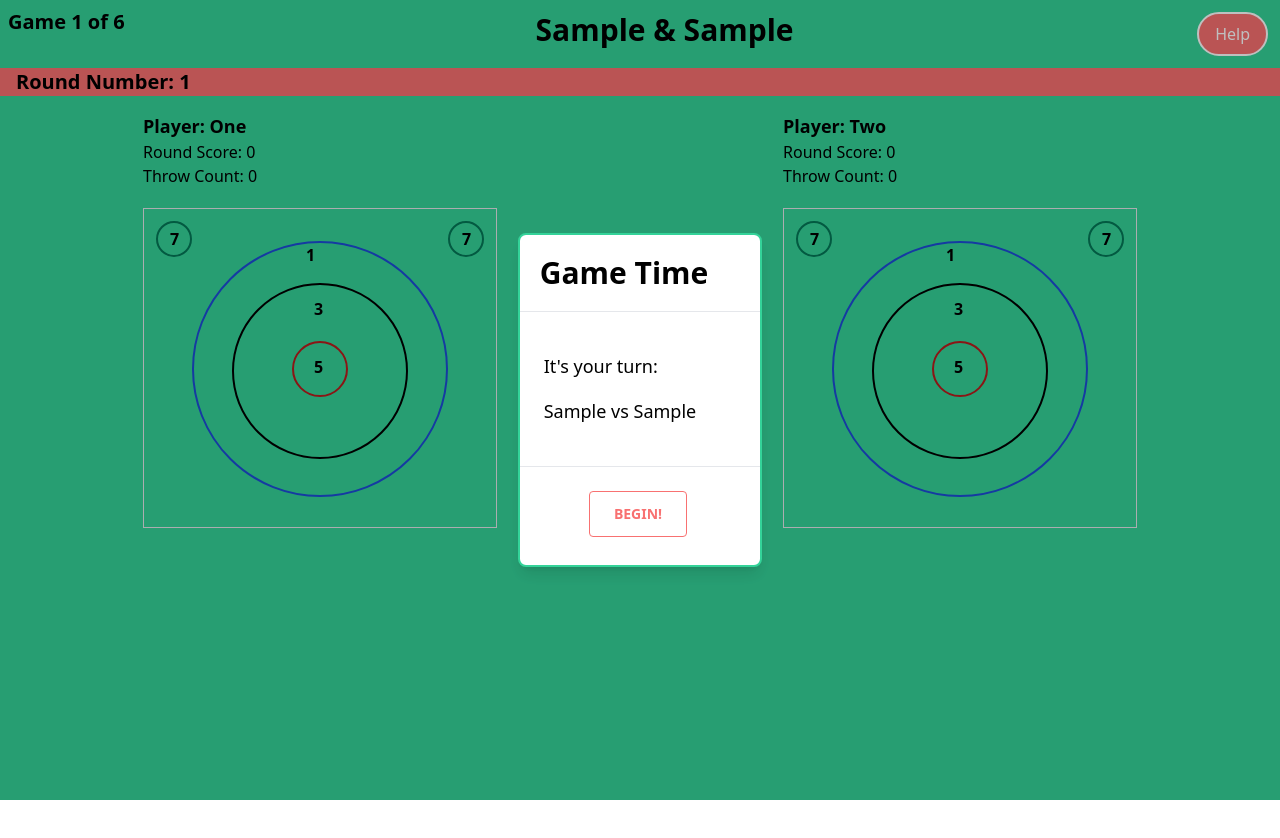
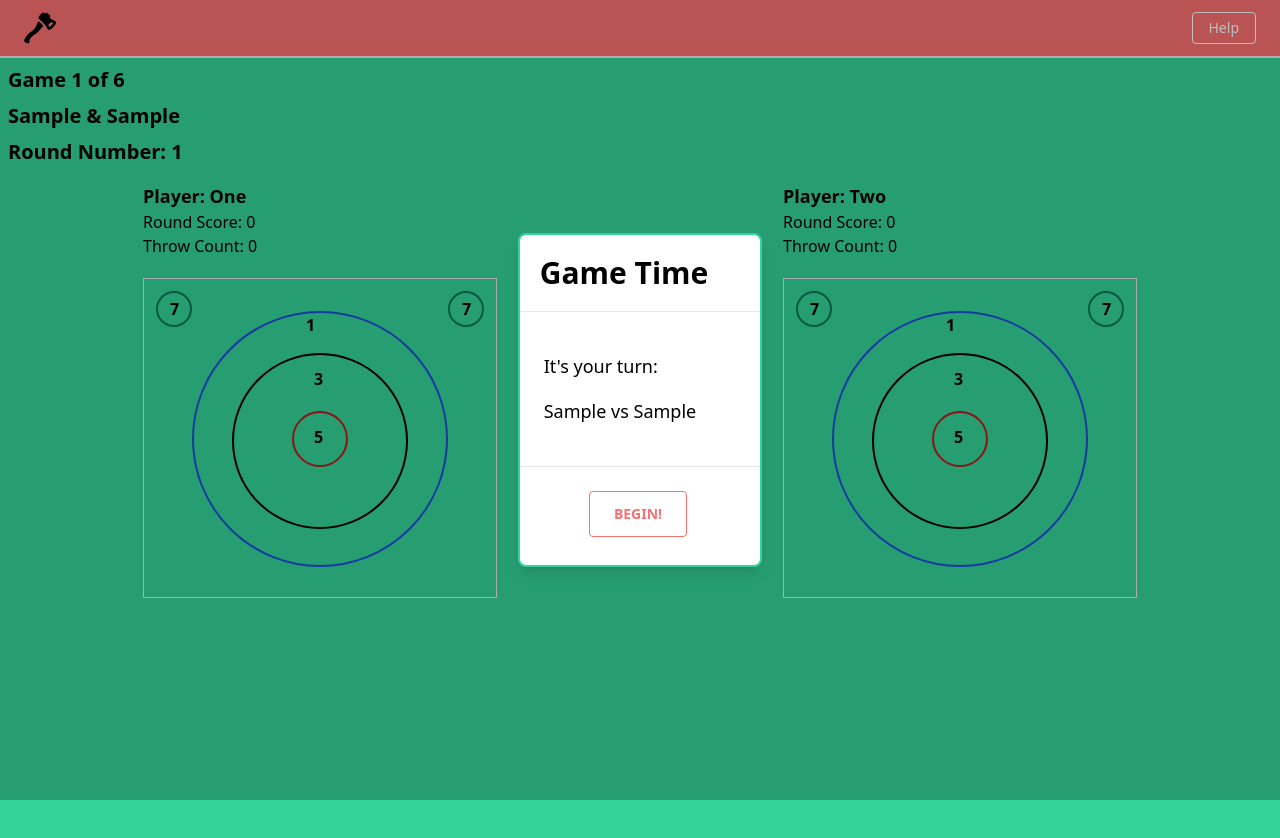
Before and after one commit to danni-young/axe-throwing-scoring, a Nuxt app: page /playerDetails in a window 1280 px wide. Both pictures are taken after typing "Sample", "Sample", "Sample", "Sample" into the empty fields and a click on the button "Save players". Shown: the top 838 px of the page. Before the commit the page ends 800 px from the top, so only its background shows below. Built offline with nearby package versions, Linux system fonts and the light colour scheme; what tailwindcss-hero-patterns would draw is missing.

Commit message:
added navigation bar to game page

```diff
--- a/components/gameDashboard.vue
+++ b/components/gameDashboard.vue
@@ -1,10 +1,10 @@
 <template>
   <div>
-   <div class="w-full bg-red-400">
-      <p class="text-xl pl-4 font-bold">Round Number: {{ roundNumber }}</p>
+   <div class="w-screen ">
+      <p class="text-xl pl-2 font-bold">Round Number: {{ roundNumber }}</p>
     </div>
   <div
-    class="flex flex-row flex-wrap justify-around items-center h-3/6"
+    class="flex flex-row flex-wrap justify-around items-center h-3/6 w-screen bg-green-400"
   >
 
     <target-board
--- /dev/null
+++ b/components/navigationBar.vue
@@ -0,0 +1,41 @@
+<template>
+    <nav class="relative flex flex-wrap items-center justify-between px-2 py-3 bg-red-400 border-b-black border-b-2">
+      <div class="container px-4 mx-auto flex flex-wrap items-center justify-between">
+        <a href="/">
+            <img src="./../static/axe.jpeg" class="object-scale-down h-8"/>
+        </a>
+        <div class="w-full relative flex justify-between lg:w-auto  px-4 lg:static lg:block lg:justify-start">
+          <button class="text-white cursor-pointer text-xl leading-none px-3 py-1 border border-solid border-transparent rounded bg-transparent block lg:hidden outline-none focus:outline-none" type="button" v-on:click="toggleNavbar()">
+            <i class="fas fa-bars"></i>
+          </button>
+        </div>
+        <div class="w-full block flex-grow lg:flex lg:items-center lg:w-auto">
+    <div class="text-sm lg:flex-grow">
+    </div>
+    <div>
+      <button v-on:click="toggleModal()" class="inline-block text-sm px-4 py-2 leading-none border rounded text-white border-white hover:border-transparent hover:text-red-400 hover:bg-white mt-4 lg:mt-0">Help</button>
+    </div>
+  </div>
+      </div>
+    </nav>
+  </template>
+
+  <script>
+  export default {
+    name: "red-navbar",
+
+    data() {
+      return {
+        showMenu: false
+      }
+    },
+    methods: {
+      toggleNavbar: function(){
+        this.showMenu = !this.showMenu;
+      },
+      toggleModal: function () {
+      this.$emit('openModal')
+    },
+    }
+  }
+  </script>
--- a/pages/game.vue
+++ b/pages/game.vue
@@ -1,11 +1,14 @@
 <template>
+  <div>
+  <navigation-bar
+  v-on:openModal="toggleInstructions"
+  />
   <div class="bg-green-400 h-screen">
-    <div class="flex flex-row justify-between">
+    <div class="flex flex-col w-1/3">
       <p class="font-bold py-2 text-xl px-2 w-36">Game {{ gameNumber + 1 }} of 6</p>
-      <p class="text-center text-3xl mb-3 pt-3" v-if="gameNumber < 6">
-         <strong>{{ playerCurrentlyPlaying[0] }} & {{ playerCurrentlyPlaying[1] }}</strong>
+      <p class="font-bold text-xl pb-2 px-2" v-if="gameNumber < 6">
+         {{ playerCurrentlyPlaying[0] }} & {{ playerCurrentlyPlaying[1] }}
       </p>
-      <button v-on:click="toggleInstructions()" class=" border-white border-2 text-white bg-red-400 m-3 rounded-full py-2 px-4">Help</button>
     </div>
     <!-- Pop up window telling who is playing next -->
     <get-ready-pop-up
@@ -32,6 +35,7 @@
       v-on:toggleGameComplete="toggleGameComplete"
     />
   </div>
+</div>
 </template>
 
 <script>
--- a/pages/playerDetails.vue
+++ b/pages/playerDetails.vue
@@ -1,11 +1,11 @@
 <template>
   <div class="bg-green-400 w-screen h-screen flex flex-row items-center">
-    <div class="w-1/2 mx-auto flex flex-col items-center">
+    <div class="w-2/3 mx-auto flex flex-col items-center text-center">
       <p class="text-gray-800 uppercase text-3xl font-bold mt-6 mb-3">
         Enter player names
       </p>
       <p :v-if="error.length > 0" class="font-bold text-red-500">{{ error }}</p>
-      <div class="flex flex-col w-1/2">
+      <div class="flex flex-col">
         <input
           v-for="(player, index) in players"
           :key="player"
```
Also changed, not shown: static/axe.jpeg (added).
